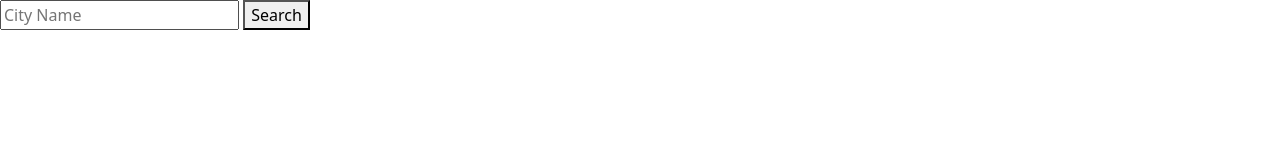
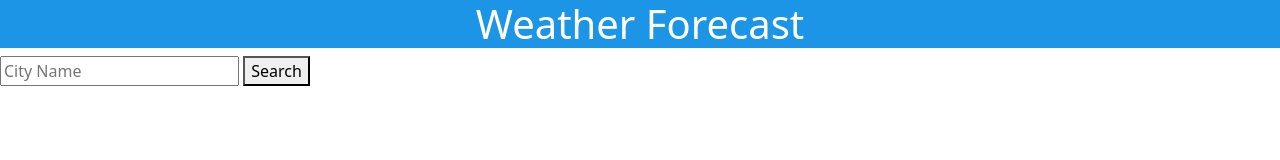
Before and after one commit to carson-loser/weather-forecaster, a plain HTML site: page index.html in a window 1280 px wide. Drawn offline with nearby package versions, Linux system fonts and the light colour scheme.

Commit message:
added styling for header

```diff
--- a/assets/css/style.css
+++ b/assets/css/style.css
@@ -0,0 +1,5 @@
+.title-loc {
+  text-align: center;
+  color: white;
+  background-color: rgb(29, 149, 230);
+}
--- a/index.html
+++ b/index.html
@@ -5,10 +5,16 @@
   <meta charset="UTF-8">
   <meta http-equiv="X-UA-Compatible" content="IE=edge">
   <meta name="viewport" content="width=device-width, initial-scale=1.0">
-  <title>Document</title>
+  <link rel="stylesheet" href="./assets/css/style.css" />
+  <title>Weather Forecaster</title>
 </head>
 
 <body>
+  <header>
+    <h1 class = "title-loc">
+      Weather Forecast
+    </h1>
+  </header>
   <div class = "form-loc">
     <input id="info" placeholder="City Name">
     <button id="search">Search</button>
```
